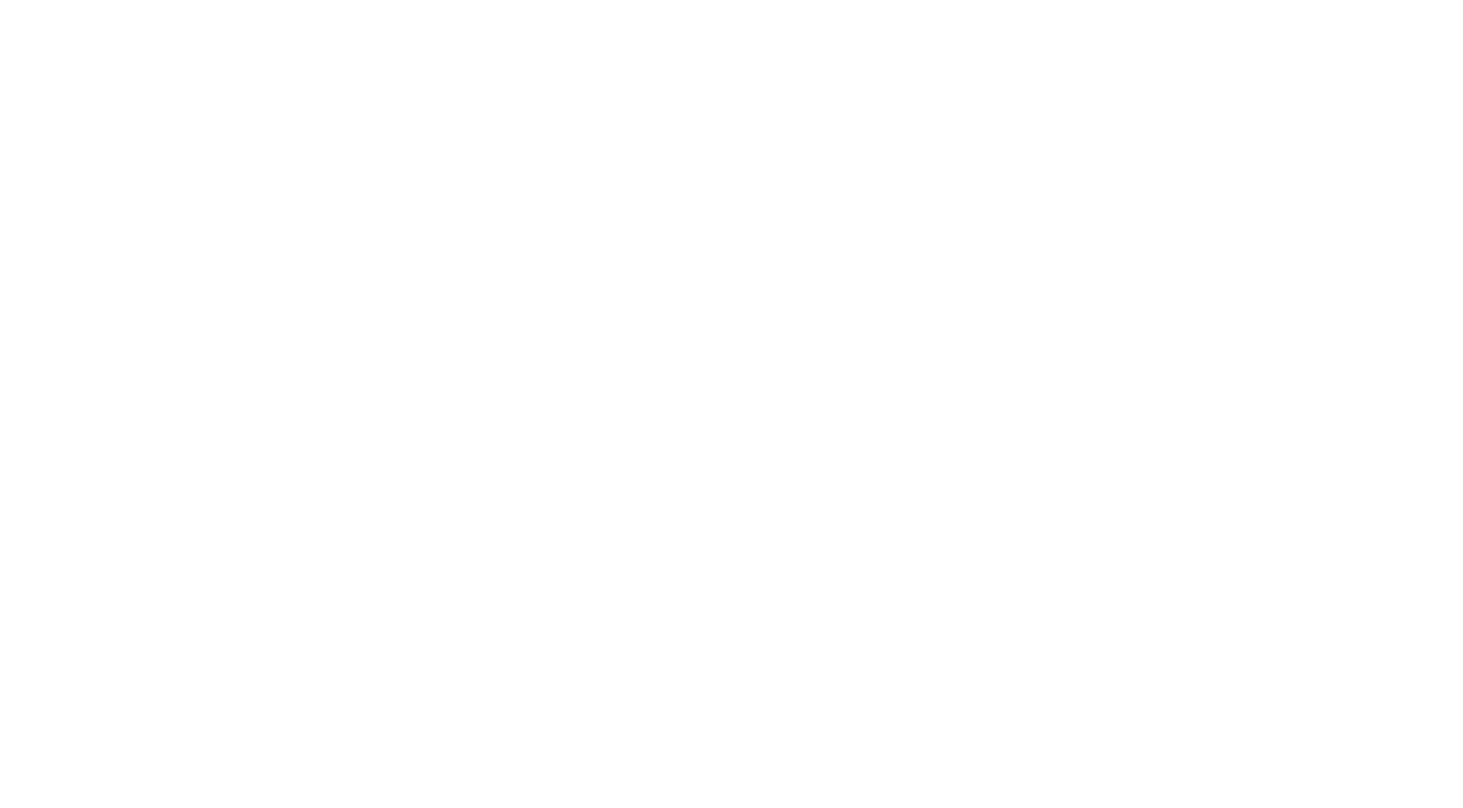
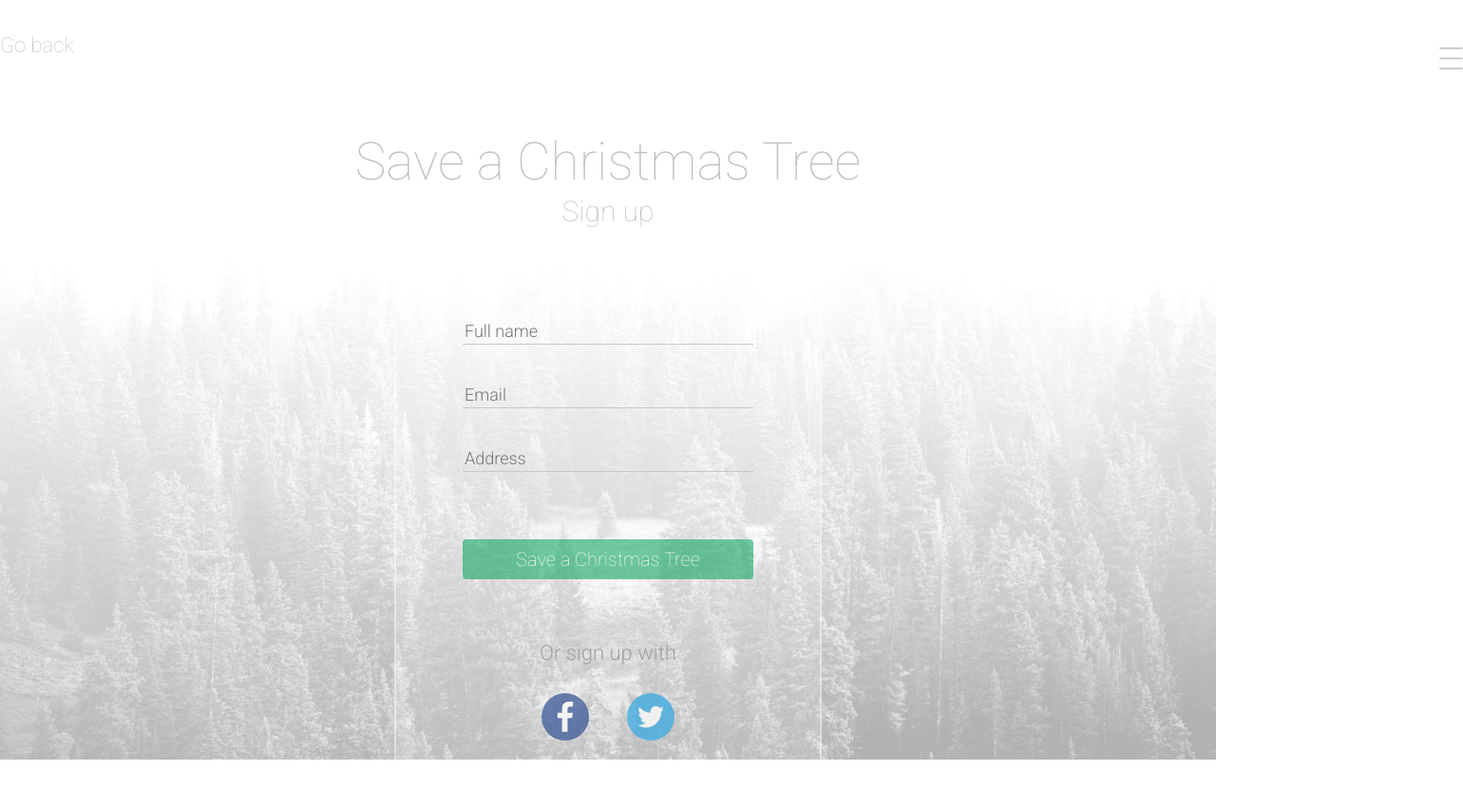
Before and after one commit to AxelCardinaels/DailyUI001-SignUp, a plain HTML site: page index.html in a window 1280 px wide. Shown: the whole page at 95% size, 1540 px wide, since content can reach past the window. Before the commit the page ends 800 px from the top, so only its background shows below. Drawn offline with Linux system fonts and the light colour scheme.

Commit message:
Static Version

```diff
--- a/index.html
+++ b/index.html
@@ -6,8 +6,42 @@
 	<link rel="stylesheet" href="css/screen.css">
 	<meta http-equiv="X-UA-Compatible" content="IE=edge">
     <meta name="viewport" content="width=device-width, initial-scale=1">
+    <link href='https://fonts.googleapis.com/css?family=Roboto:300,100' rel='stylesheet' type='text/css'>
 </head>
 <body>
+	 	<header class="header wrapper--header clearfix">
+			<a class="header__go-back" title="Back to homepage" href="#">Go back</a>
+			<img alt="Menu" class="header__burger" src="img/burger.svg">
+		</header>
+	<main class="site">
+
+		<div class="section__title">
+			<h1 class="title__main">Save a Christmas Tree</h1>
+			<h2 class="title__subtitle">Sign up</h2>
+		</div>
+
+		<div class="signup-container wrapper--signup">
+			<form class="signup__form">
+
+				<input type="text" class="signup__input" placeholder="Full name">
+				<input type="text" class="signup__input" placeholder="Email">
+				<input type="text" class="signup__input" placeholder="Address">
+			</form>
+
+			<button class="signup__send" title="Sign up">Save a Christmas Tree</button>
+
+			<div class="signup__others">
+				<h3 class="others__title">Or sign up with</h3>
+
+				<div class="others__img">
+					<img class="icon icon--facebook" src="img/facebook.svg" alt="Sign up with Facebook">
+					<img class="icon icon--twitter" src="img/twitter.svg" alt="Sign up with Twitter">
+				</div>
+			</div>
+
+		</div>
+
+	</main>
 
 </body>
 </html>
--- a/sass/_base.headings.scss
+++ b/sass/_base.headings.scss
@@ -0,0 +1,21 @@
+h1{
+
+	font-size: 55px;
+
+	&+h2{
+		margin-top:10px;
+	}
+}
+
+h2{
+
+	font-size: 30px;
+
+}
+
+h1,h2{
+	color:$color-grey-light;
+		font-weight: 100;
+	text-align: center;
+	line-height: 1;
+}
--- a/sass/_base.page.scss
+++ b/sass/_base.page.scss
@@ -1,9 +1,18 @@
 html{
 
-	font-family: sans-serif;
+	font-family: 'Roboto', sans-serif;
+	font-weight: 300;
 	line-height: 1.6;
 	font-size: 18px;
 }
 
 html,body {
+	height: 100%;
 }
+
+
+body{
+	background: url("../img/backgroundsu.jpg") no-repeat center bottom;
+    background-size: cover;
+    -webkit-background-size:cover;
+}
--- /dev/null
+++ b/sass/_components.header.scss
@@ -0,0 +1,22 @@
+.header{
+	position: relative;
+}
+
+.header__go-back{
+	color:$color-grey-light;
+	font-size: 22px;
+	font-weight: 100;
+	position: absolute;
+	top:30px;
+	left:0px;
+	@include transition_css(all,0.2s,ease-in-out,0s);
+
+	&:hover{
+		color:darken($color-grey-darker,20%);
+	}
+}
+
+.header__burger{
+	float: right;
+	width:25px;
+}
--- /dev/null
+++ b/sass/_components.signup.scss
@@ -0,0 +1,40 @@
+.signup-container{
+	background: rgba(white,0.15);
+	border: 2px solid rgba(white,0.4);
+	margin-top: 35px;
+	text-align: center;
+}
+
+.signup__input{
+	width: 100%;
+	color:$color-grey-darker;
+	border-bottom:1px solid $color-border;
+	padding-bottom:3px;
+
+	&+&{
+		margin-top: 40px;
+	}
+}
+
+.signup__send{
+	background: rgba($color-button,0.55);
+	border: none;
+	width: 100%;
+	margin:70px 0px 60px;
+	padding: 5px 0px;
+	color:white;
+	border-radius: 4px;
+	font-weight: 100;
+	font-size: 20px;
+	@include transition_css(all,0.25s,ease-in-out,0s);
+
+	&:hover{
+		background: rgba($color-button,0.80);
+	}
+}
+
+.others__title{
+	margin-bottom:25px;
+	color:$color-grey-darker;
+	font-size: 22px;
+}
--- /dev/null
+++ b/sass/_object.icons.scss
@@ -0,0 +1,14 @@
+.icon{
+	opacity: 0.75;
+	@include transition_css(all,0.3s,ease-in-out,0s);
+	display: inline-block;
+
+	&+&{
+		margin-left:35px;
+	}
+
+	&:hover{
+		opacity: 1;
+	}
+
+}
--- a/sass/_object.wrappers.scss
+++ b/sass/_object.wrappers.scss
@@ -0,0 +1,11 @@
+.wrapper--header{
+	width:1540px;
+	margin:0px auto 70px;
+	padding-top:50px;
+}
+
+.wrapper--signup{
+	width: 450px;
+	padding:60px 70px;
+	margin:0px auto;
+}
--- a/sass/_settings.colors.scss
+++ b/sass/_settings.colors.scss
@@ -1 +1,8 @@
 //$color-text:#exemple;
+
+$color-border:#C7C7C7;
+$color-grey-title:#9F9F9F;
+$color-grey-light:#C1C1C1;
+$color-grey-middle:#BABABA;
+$color-grey-darker:#A2A2A2;
+$color-button:#00A258;
--- a/sass/_tools.resetform.scss
+++ b/sass/_tools.resetform.scss
@@ -5,6 +5,7 @@ input, textarea, form{
 	font-size: inherit;
 	outline: none;
 	border:transparent;
+	background: transparent;
 
 }
 
--- a/sass/screen.scss
+++ b/sass/screen.scss
@@ -84,6 +84,7 @@
  */
 @import "../bower_components/inuit-list-inline/objects.list-inline";
 @import "object.wrappers";
+@import "object.icons";
 
 
 
@@ -92,6 +93,9 @@
 /**
  * #COMPONENTS
  */
+
+@import "components.header";
+@import "components.signup";
 
 
 
```
Also changed, not shown: css/screen.css, img/backgroundsu.jpg (added), img/burger.svg (added), img/facebook.svg (added), img/twitter.svg (added), 1 other file.
